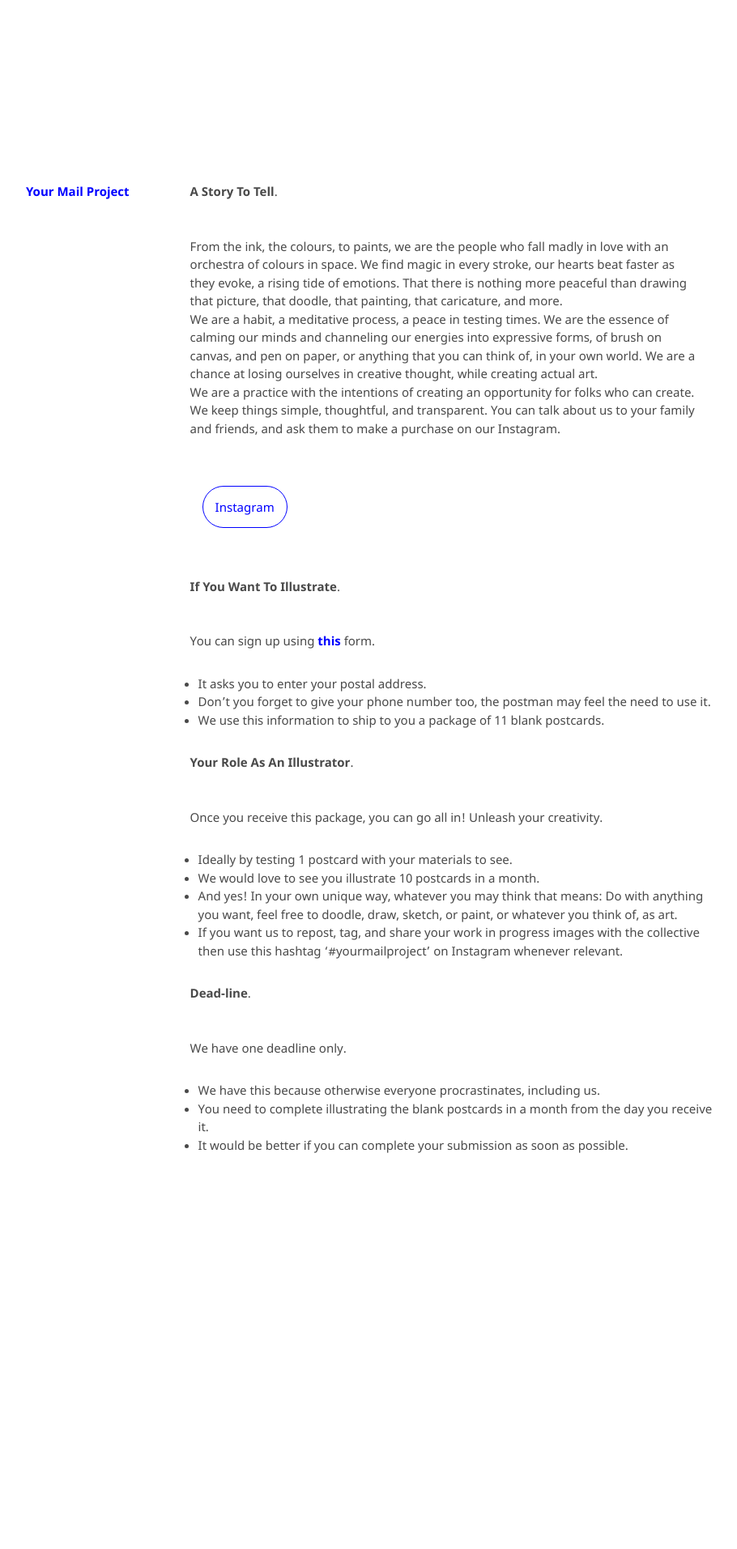
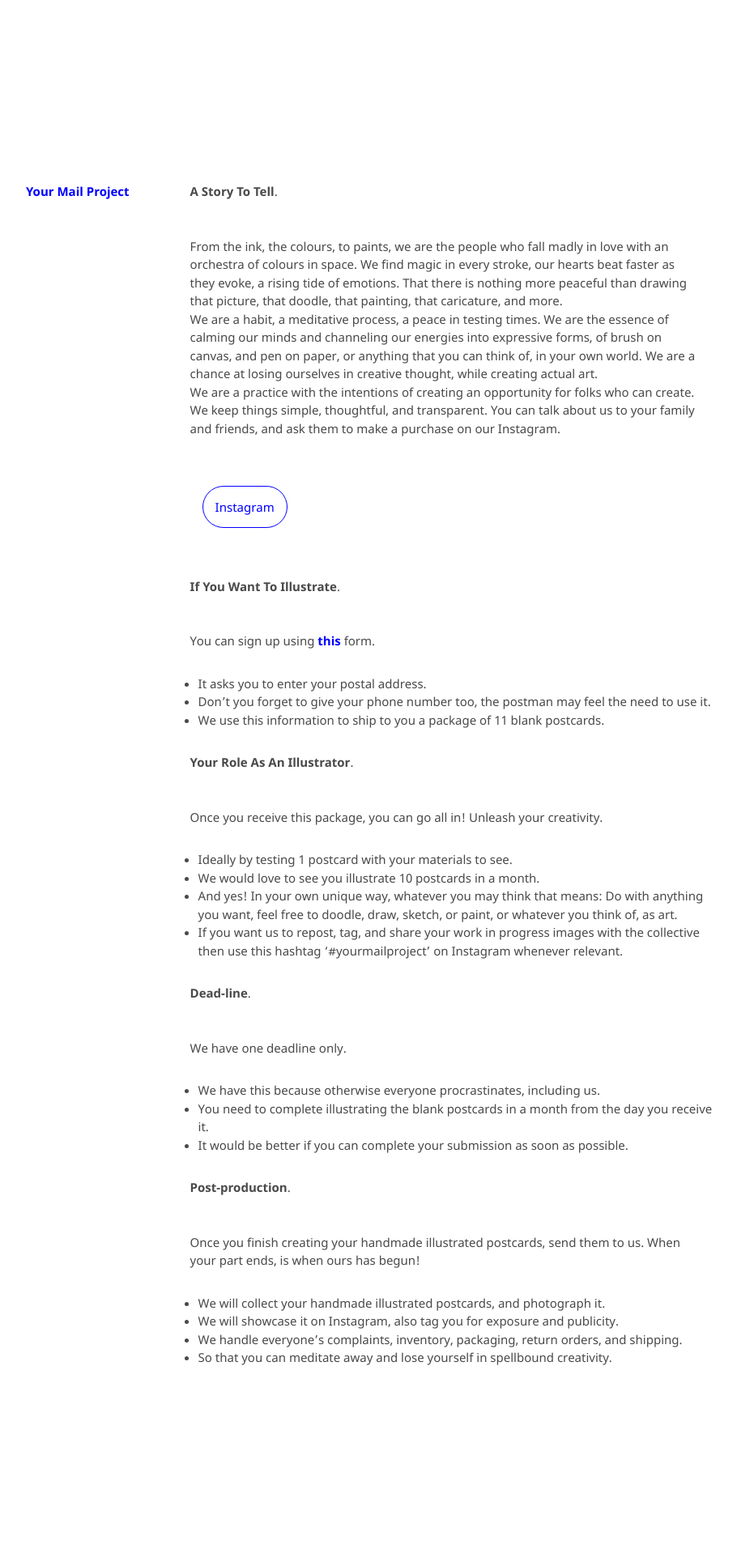
Before and after one commit to kvshvlin/yourmailproject, a Jekyll site: the page built from forartists.md, in a window 1280 px wide. Shown: the whole page at 81% size, without its empty margins (193-1103 px from the left). Built offline with Jekyll 4.4.1, drawn with Linux system fonts in a browser that asks for light colours; our own code applies the rules of GitHub Pages for plain Markdown files; before the commit the page ends 1650 px from its top, so only the background shows below that.

Commit message:
Update forartists.md

```diff
--- a/forartists.md
+++ b/forartists.md
@@ -33,3 +33,11 @@ We have one deadline only.
 - We have this because otherwise everyone procrastinates, including us.
 - You need to complete illustrating the blank postcards in a month from the day you receive it.
 - It would be better if you can complete your submission as soon as possible.
+
+**Post-production**.
+
+Once you finish creating your handmade illustrated postcards, send them to us. When your part ends, is when ours has begun!
+- We will collect your handmade illustrated postcards, and photograph it.
+- We will showcase it on Instagram, also tag you for exposure and publicity.
+- We handle everyone's complaints, inventory, packaging, return orders, and shipping.
+- So that you can meditate away and lose yourself in spellbound creativity.
```
